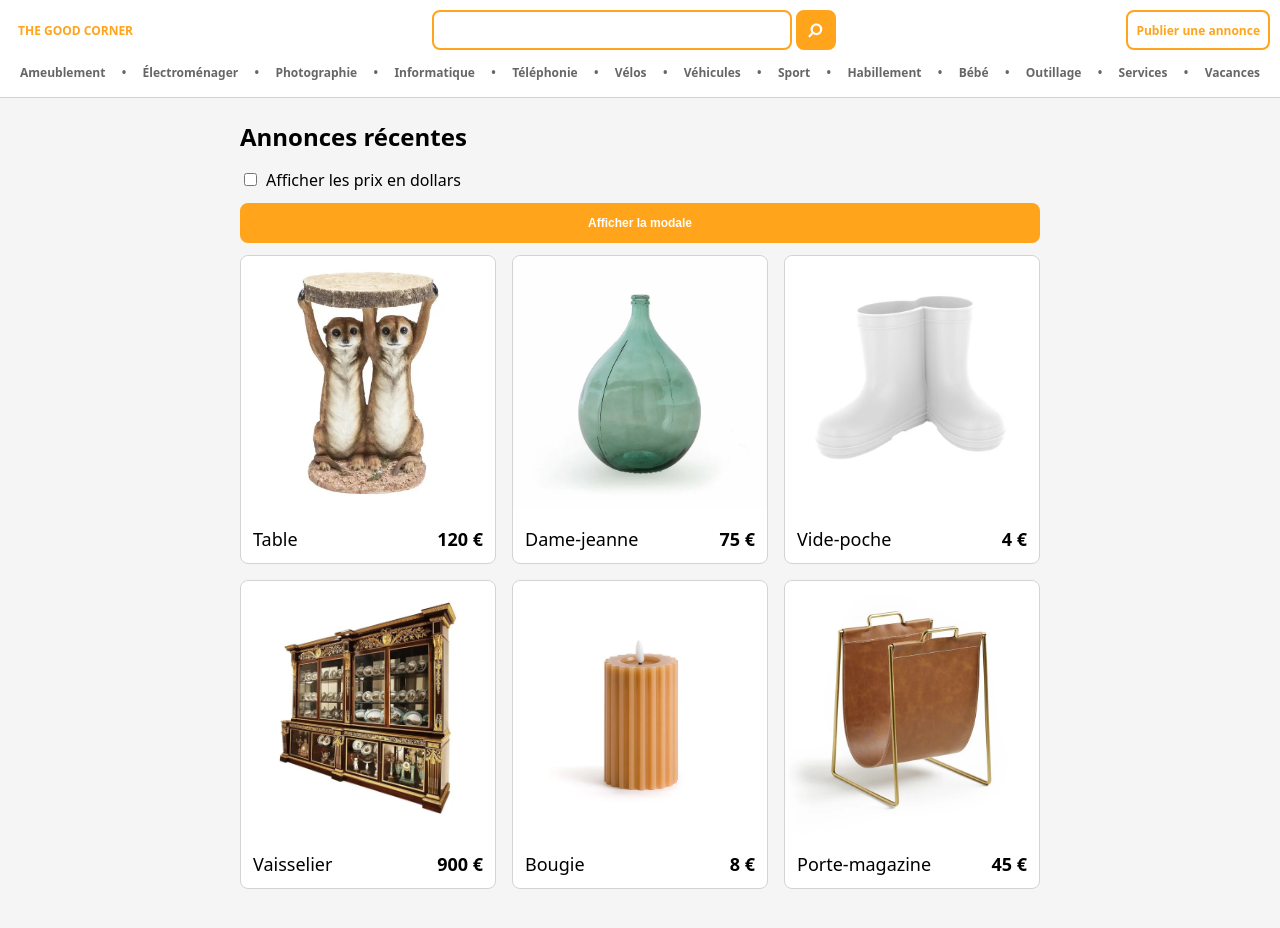
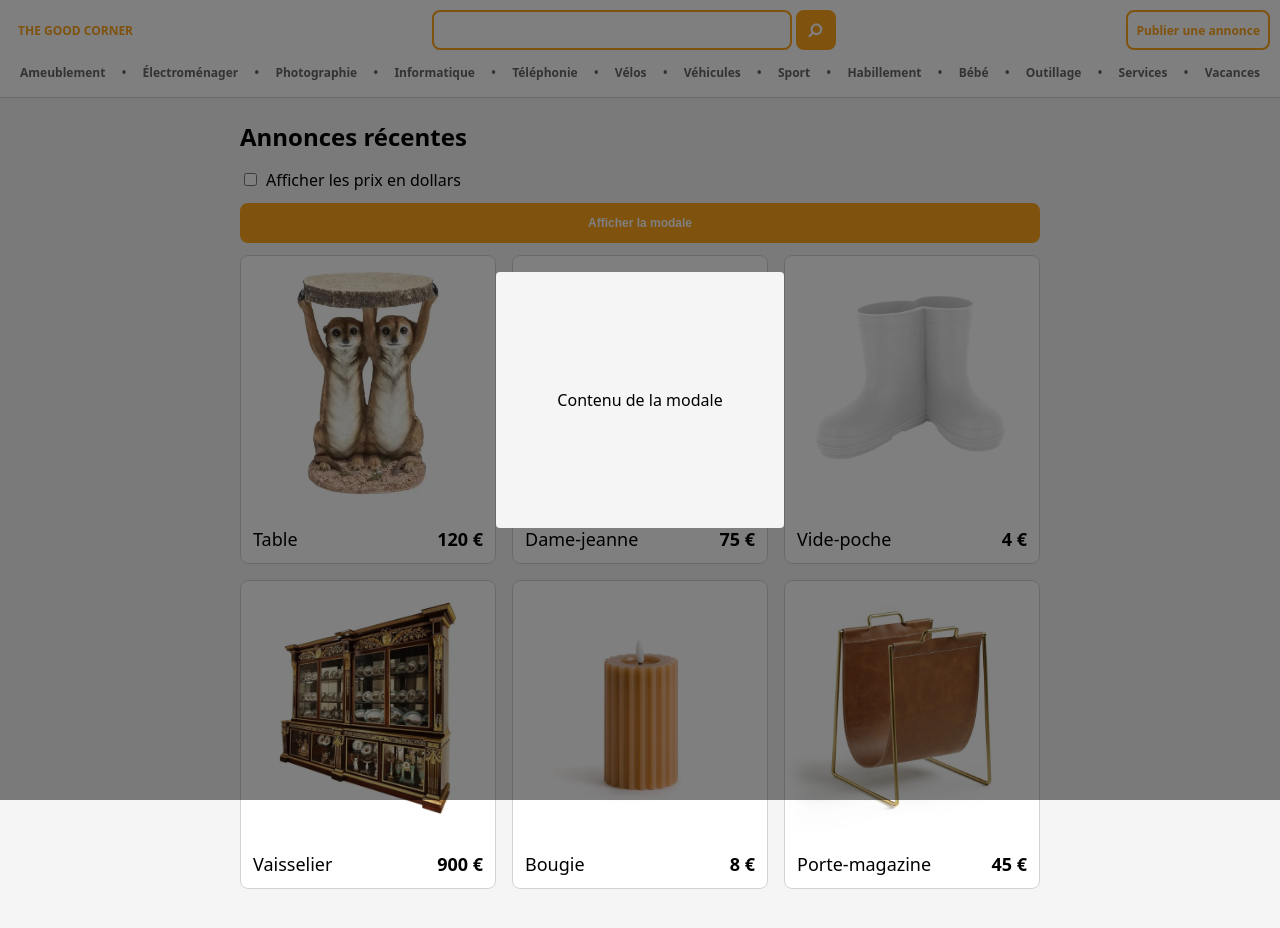
Before and after one commit to arnaudrenaud/the-good-corner, a Next.js app in the folder web-app/: page / in a window 1280 px wide. Both pictures are taken after a click on the button "Afficher la modale". Shown: the top 928 px of the page. Built offline with nearby package versions, Linux system fonts and the light colour scheme.

Commit message:
Show and hide modal on home page

```diff
--- a/web-app/src/components/Modal/Modal.tsx
+++ b/web-app/src/components/Modal/Modal.tsx
@@ -1,10 +1,16 @@
 import { ReactNode } from "react";
 import * as styled from "./Modal.styled";
 
-const Modal = ({ children }: { children: ReactNode }) => {
+const Modal = ({
+  children,
+  onClose,
+}: {
+  children: ReactNode;
+  onClose: () => void;
+}) => {
   return (
     <>
-      <styled.ModalOverlay />
+      <styled.ModalOverlay onClick={onClose} />
       <styled.Modal aria-modal>{children}</styled.Modal>
     </>
   );
--- a/web-app/src/pages/index.tsx
+++ b/web-app/src/pages/index.tsx
@@ -4,6 +4,7 @@ import { useState } from "react";
 import styled from "styled-components";
 import { CheckboxLabel } from "../components/FormElements/CheckBoxLabel/CheckboxLabel";
 import { PrimaryButton } from "@/components/Button/PrimaryButton";
+import Modal from "@/components/Modal/Modal";
 
 const ARTICLES = [
   { id: 1, name: "Table", price: 120 },
@@ -27,9 +28,14 @@ const MainContentTitle = styled.h2`
 
 export default function Home() {
   const [currency, setCurrency] = useState<"EURO" | "DOLLAR">("EURO");
+  const [isModalOpen, setIsModalOpen] = useState(false);
 
   function toggleCurrency() {
     return setCurrency(currency === "EURO" ? "DOLLAR" : "EURO");
+  }
+
+  function toggleModal() {
+    return setIsModalOpen(!isModalOpen);
   }
 
   return (
@@ -39,7 +45,7 @@ export default function Home() {
         <input type="checkbox" onChange={toggleCurrency} />
         Afficher les prix en dollars
       </CheckboxLabel>
-      <PrimaryButton>Afficher la modale</PrimaryButton>
+      <PrimaryButton onClick={toggleModal}>Afficher la modale</PrimaryButton>
       <CardGrid>
         {ARTICLES.map((article) => (
           <ArticleCard
@@ -55,6 +61,7 @@ export default function Home() {
           />
         ))}
       </CardGrid>
+      {isModalOpen && <Modal onClose={toggleModal}>Contenu de la modale</Modal>}
     </Container>
   );
 }
```
